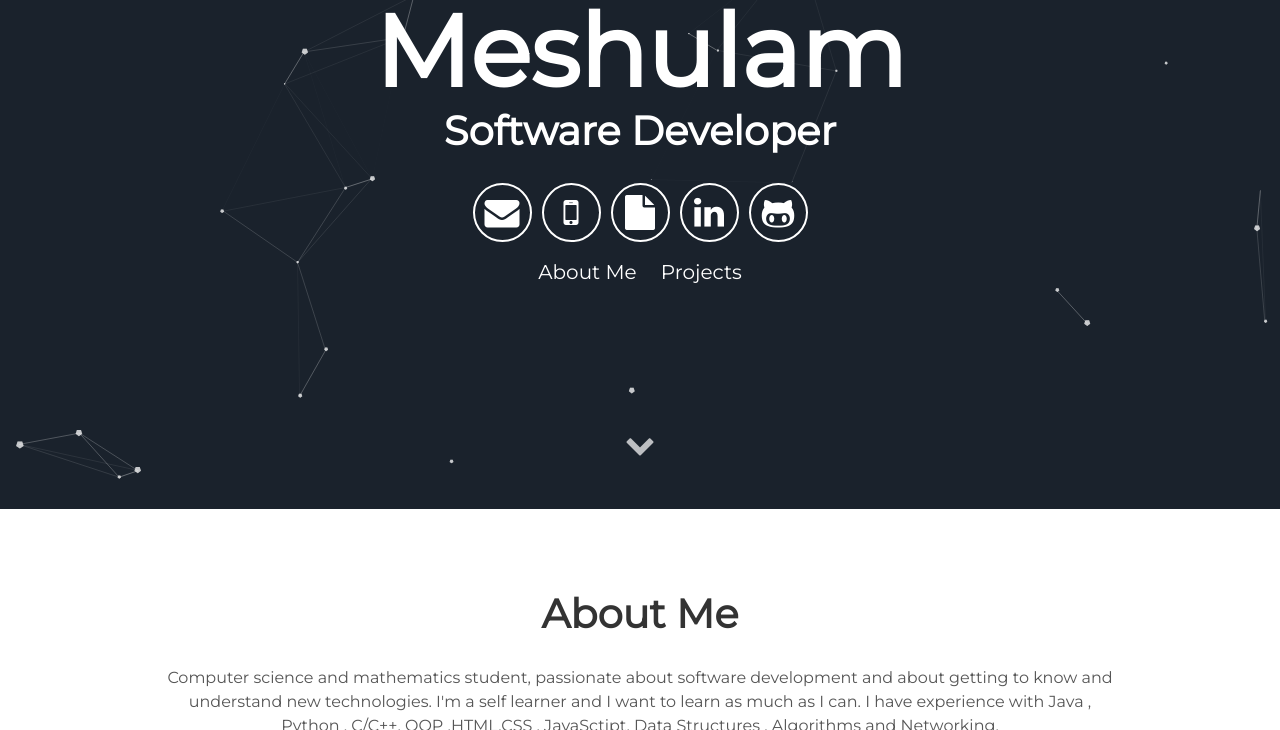
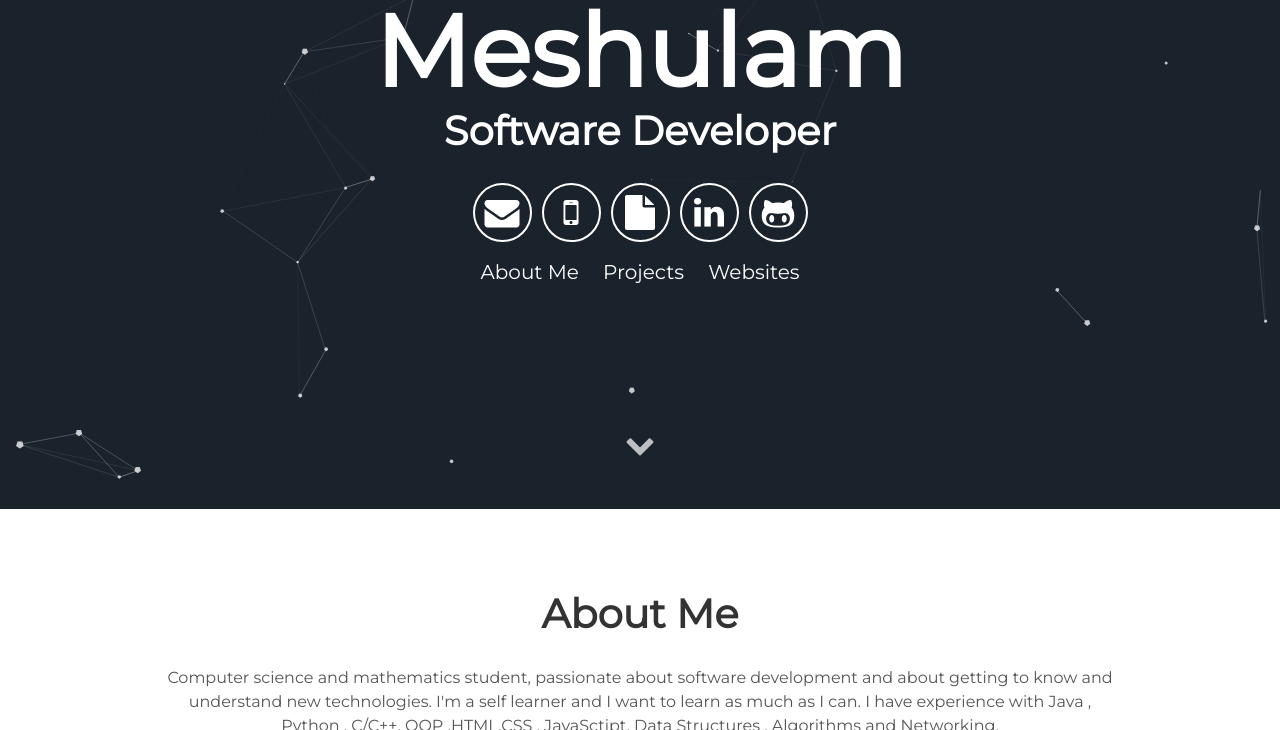
Before and after one commit to RoiMeshulam/RoiMeshulam.github.io, a Jekyll site: the page built from index.html, in a window 1280 px wide and 900 px high, scrolled down 391 px, cut to the strip 0-730 px from the top of the window. Built offline with Jekyll 4.4.1, drawn with Linux system fonts in a browser that asks for light colours.

Commit message:
websites

```diff
--- a/_includes/header.html
+++ b/_includes/header.html
@@ -14,6 +14,7 @@
       <div class="header-links">
         <a class="link" href="#about" data-scroll>About Me</a>
         <a class="link" href="#projects" data-scroll>Projects</a>
+        <a class="link" href="#websites" data-scroll>Websites</a>
       </div>
   </div>
   <a class="down" href="#about" data-scroll><i class="icon fa fa-chevron-down" aria-hidden="true"></i></a>
--- a/_includes/projects.html
+++ b/_includes/projects.html
@@ -78,15 +78,11 @@
   </div>
 </div>
 
-<div class="user-details">
-  <h1> Websites </h1>
-</div>
-
 <div class="user-projects">
-  <div class="images-right">
+  <div class="images-right" style="height: 500px; width: 500px;">
     <img alt="chat" src="{{ "/assets/img/Menu.jpg" | prepend: site.baseurl }}" />
   </div>
-  <div class="images-left">
+  <div class="images-left"  style="height: 500px; width: 500px;">
     <img alt="chat" src="{{ "/assets/img/branch.jpg" | prepend: site.baseurl }}" />
   </div>
 </div>
```
